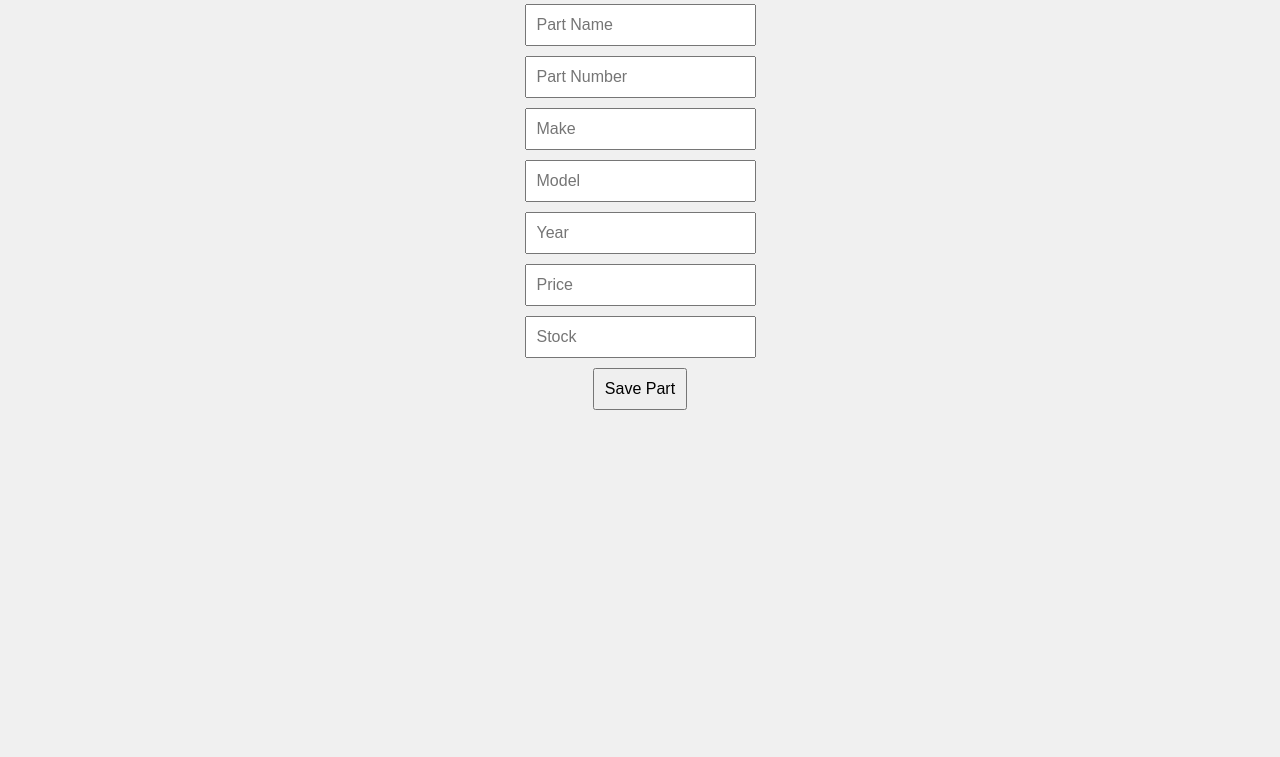
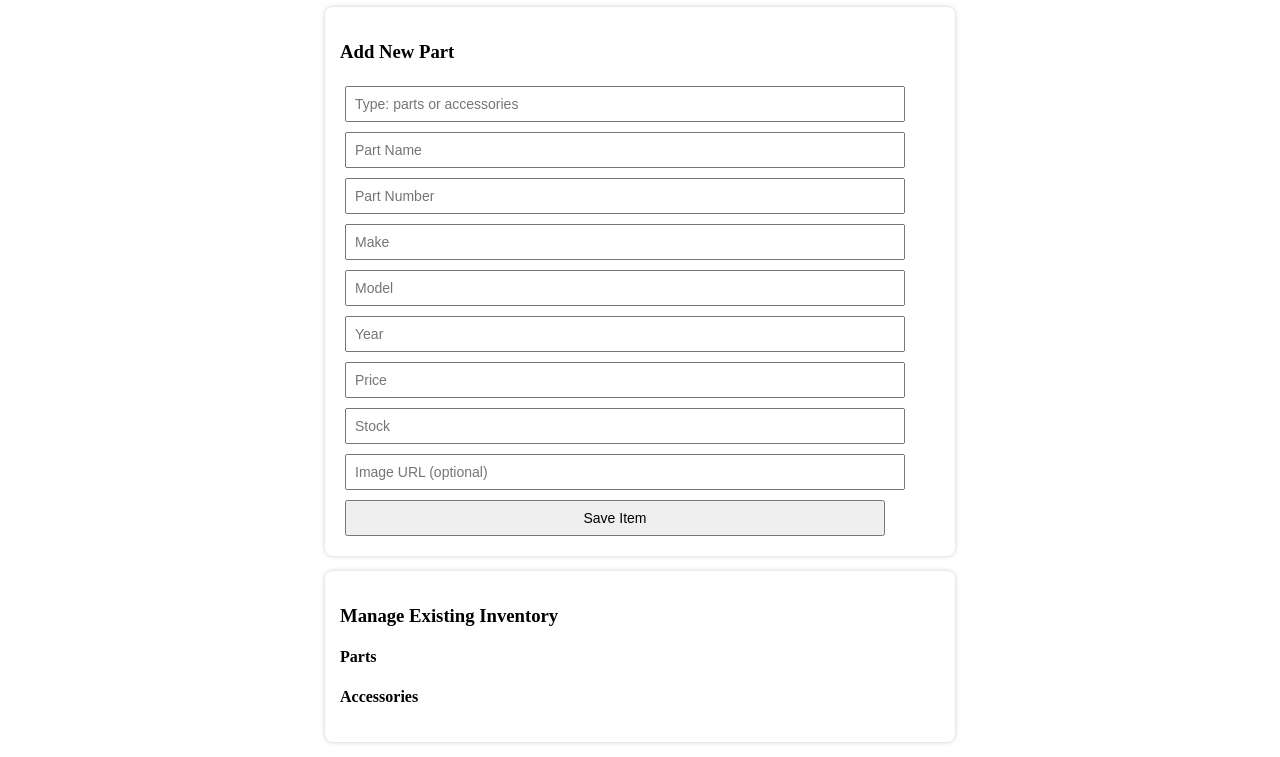
Before and after one commit to Biggestpaa/Imagenius, a plain HTML site: page admin.html in a window 1280 px wide. Shown: the part 122-879 px from the top of the page. Before the commit the page ends 800 px from the top, so only its background shows below. Drawn offline with Linux system fonts and the light colour scheme.

Commit message:
Add files via upload

```diff
--- a/admin.html
+++ b/admin.html
@@ -1,62 +1,114 @@
 <!DOCTYPE html>
 <html>
 <head>
+  <title>Admin Panel</title>
   <style>
-  body {
-    font-family: 'Arial', sans-serif;
-    margin: 0;
-    padding: 0;
-    background-color: #f0f0f0;
-  }
-  h1, h2, h3 {
-    color: #d50000;
-    text-align: center;
+    .admin-section {
+      background: white;
+      padding: 15px;
+      margin: 15px auto;
+      max-width: 600px;
+      box-shadow: 0 0 5px rgba(0,0,0,0.2);
+      border-radius: 8px;
     }
     input, button {
+      padding: 8px;
+      margin: 5px;
+      font-size: 14px;
+      width: 90%;
+    }
+    .item-box {
+      background: #f7f7f7;
+      border: 1px solid #ccc;
       padding: 10px;
       margin: 5px;
-    font-size: 16px;
+      text-align: left;
     }
-  .item-box {
-    background: white;
-    border-radius: 8px;
-    margin: 10px auto;
-    padding: 10px;
-    max-width: 90%;
-    box-shadow: 0 2px 5px rgba(0,0,0,0.1);
+    label {
+      font-weight: bold;
+      display: block;
+      margin-top: 10px;
     }
   </style>
+</head>
+<body>
+<div style="background-color: black; padding: 10px; text-align: center;">
+  <a href="index.html" style="color: white; margin: 0 20px; text-decoration: none; font-size: 18px;">Home</a>
+  <a href="parts.html" style="color: white; margin: 0 20px; text-decoration: none; font-size: 18px;">Parts</a>
+  <a href="accessories.html" style="color: white; margin: 0 20px; text-decoration: none; font-size: 18px;">Accessories</a>
+</div>
 
-  <title>Admin Panel</title>
-</head>
-<body style="font-family: Arial; text-align:center;">
 <h1>Admin Panel</h1>
+
+<div class="admin-section">
   <h3>Add New Part</h3>
-  <input id="name" placeholder="Part Name"><br>
-  <input id="number" placeholder="Part Number"><br>
-  <input id="make" placeholder="Make"><br>
-  <input id="model" placeholder="Model"><br>
-  <input id="year" placeholder="Year"><br>
-  <input id="price" placeholder="Price"><br>
-  <input id="stock" placeholder="Stock"><br>
-  <button onclick="savePart()">Save Part</button>
+  <input id="type" placeholder="Type: parts or accessories" />
+  <input id="name" placeholder="Part Name" />
+  <input id="number" placeholder="Part Number" />
+  <input id="make" placeholder="Make" />
+  <input id="model" placeholder="Model" />
+  <input id="year" placeholder="Year" />
+  <input id="price" placeholder="Price" />
+  <input id="stock" placeholder="Stock" />
+  <input id="image" placeholder="Image URL (optional)" />
+  <button onclick="saveItem()">Save Item</button>
+</div>
+
+<div class="admin-section">
+  <h3>Manage Existing Inventory</h3>
+  <div id="inventory-list"></div>
+</div>
 
 <script>
-    function savePart() {
-      const part = {
+function getStorage(key) {
+  return JSON.parse(localStorage.getItem(key) || "[]");
+}
+function setStorage(key, data) {
+  localStorage.setItem(key, JSON.stringify(data));
+}
+function saveItem() {
+  const item = {
     name: name.value,
     number: number.value,
     make: make.value,
     model: model.value,
     year: year.value,
     price: price.value,
-        stock: stock.value
+    stock: stock.value,
+    image: image.value
   };
-      const parts = JSON.parse(localStorage.getItem("parts") || "[]");
-      parts.push(part);
-      localStorage.setItem("parts", JSON.stringify(parts));
-      alert("Part saved!");
+  const key = type.value.toLowerCase() === "accessories" ? "accessories" : "parts";
+  const data = getStorage(key);
+  data.push(item);
+  setStorage(key, data);
+  alert("Item saved to " + key);
+  displayItems();
 }
+function deleteItem(key, index) {
+  const data = getStorage(key);
+  data.splice(index, 1);
+  setStorage(key, data);
+  displayItems();
+}
+function displayItems() {
+  const parts = getStorage("parts");
+  const accessories = getStorage("accessories");
+  const list = document.getElementById("inventory-list");
+  list.innerHTML = "";
+  [["Parts", parts], ["Accessories", accessories]].forEach(([title, data]) => {
+    list.innerHTML += `<h4>${title}</h4>`;
+    data.forEach((item, index) => {
+      list.innerHTML += `
+        <div class="item-box">
+          <strong>${item.name}</strong> (${item.make} ${item.model} ${item.year})<br>
+          Part No: ${item.number}, €${item.price}, Stock: ${item.stock}<br>
+          <button onclick="deleteItem('${title.toLowerCase()}', ${index})">Delete</button>
+        </div>
+      `;
+    });
+  });
+}
+document.addEventListener("DOMContentLoaded", displayItems);
 </script>
 </body>
 </html>
```
Lines whose indentation alone changed are shown as unchanged.
